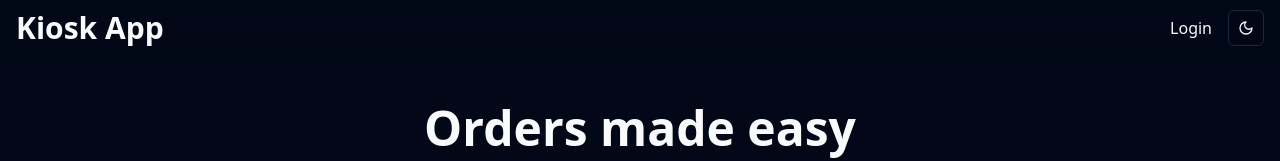
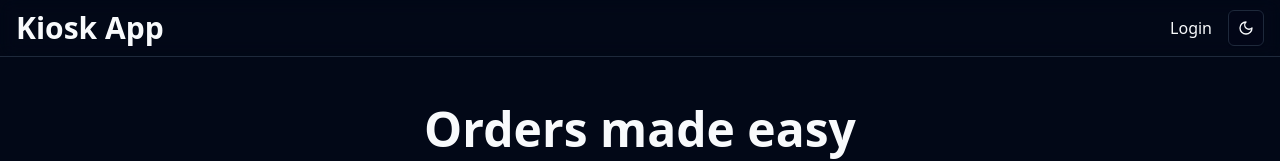
Before and after one commit to darrelhong/kiosk, a React (Vite) app: page / in a window 1280 px wide. Shown: the top 161 px of the page. Built offline with nearby package versions, Linux system fonts and the light colour scheme.

Commit message:
update header layout

```diff
--- a/src/routes/(auth)/_layout.tsx
+++ b/src/routes/(auth)/_layout.tsx
@@ -8,9 +8,11 @@ export const Route = createFileRoute("/(auth)/_layout")({
 function PublicLayout() {
   return (
     <>
-      <header className="sticky top-0 z-50 backdrop-blur">
-        <div className="container mx-auto flex h-14 items-center gap-x-4 px-4">
-          <a className="me-auto text-2xl font-bold sm:text-3xl">Kiosk App</a>
+      <header className="sticky top-0 z-50 border-b backdrop-blur">
+        <div className="container mx-auto flex min-h-14 items-center gap-x-4 px-4">
+          <a className="me-auto py-2 text-2xl font-bold sm:text-3xl">
+            Kiosk App
+          </a>
           <Link to="/login" className="[&.active]:hidden">
             Login
           </Link>
```
